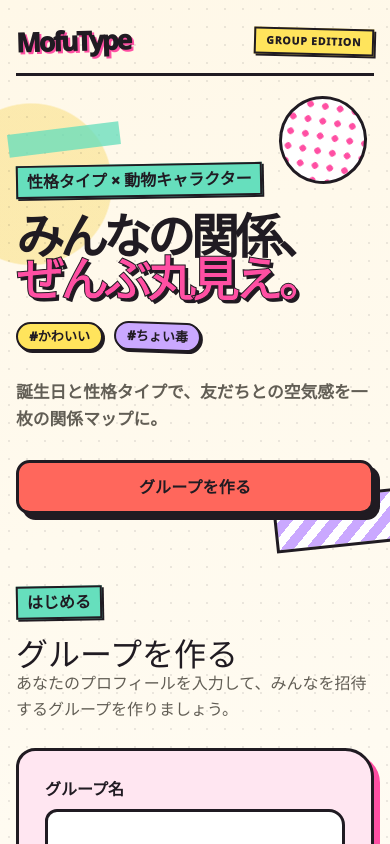
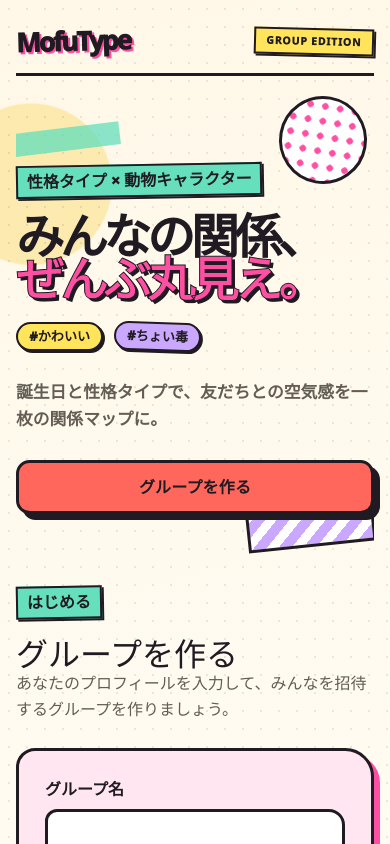
Before and after one commit to mi-hye/mofutype, a Next.js app: page / in a window 390 px wide. Shown: the top 844 px of the page. Built offline with nearby package versions, Linux system fonts and the light colour scheme.

Commit message:
fix: harden zine contrast and mobile overflow

```diff
--- a/src/app/globals.css
+++ b/src/app/globals.css
@@ -15,11 +15,22 @@
   --surface-coral: #fff1ed;
   --surface-mint: #edf9f3;
   --surface-lilac: #f3ecff;
+  --surface-pink: #ffe6f1;
+  --surface-mint-zine: #dcfaef;
+  --surface-error: #fff0eb;
+  --surface-join: #ffe8f2;
+  --surface-disabled: #eeeae0;
   --glow-butter: rgb(248 216 103 / 45%);
   --text: var(--ink);
   --text-muted: #625e55;
+  --text-error: #9c1d2f;
   --border: var(--ink);
   --focus: #006a53;
+  --edge-hot-pink: #c12668;
+  --edge-mint: #0b765e;
+  --edge-unlocked: #7b5900;
+  --tape-mint: rgb(102 223 189 / 76%);
+  --tape-violet: rgb(202 168 255 / 80%);
   --space-12: 0.75rem;
   --space-18: 1.125rem;
   --space-26: 1.625rem;
@@ -36,12 +47,10 @@
 }
 
 html {
-  min-width: 320px;
   scroll-behavior: smooth;
 }
 
 body {
-  min-width: 320px;
   min-height: 100vh;
   margin: 0;
   background:
@@ -53,7 +62,6 @@ body {
     "Yu Gothic", Meiryo, system-ui, sans-serif;
   line-height: 1.6;
   text-rendering: optimizeLegibility;
-  overflow-x: hidden;
 }
 
 button,
@@ -151,8 +159,8 @@ select {
 }
 
 .ui-card[data-variant="default"], .ui-card[data-variant="cream"] { background: var(--cream); }
-.ui-card[data-variant="accent"], .ui-card[data-variant="pink"] { background: #ffe6f1; box-shadow: 6px 6px 0 var(--hot-pink); }
-.ui-card[data-variant="subtle"], .ui-card[data-variant="mint"] { background: #dcfaef; box-shadow: 5px 5px 0 var(--mint-pop); }
+.ui-card[data-variant="accent"], .ui-card[data-variant="pink"] { background: var(--surface-pink); box-shadow: 6px 6px 0 var(--hot-pink); }
+.ui-card[data-variant="subtle"], .ui-card[data-variant="mint"] { background: var(--surface-mint-zine); box-shadow: 5px 5px 0 var(--mint-pop); }
 .ui-card[data-variant="violet"] { background: var(--surface-lilac); box-shadow: 5px 5px 0 var(--lilac); }
 
 .status-banner {
@@ -197,10 +205,10 @@ select {
 .wordmark { color: var(--ink); font-size: 1.65rem; font-weight: 1000; letter-spacing: -0.08em; text-decoration: none; text-shadow: 2px 2px 0 var(--hot-pink); transform: rotate(-1.5deg); }
 .edition-label { border: 2px solid var(--border); padding: 0.2rem 0.65rem; background: var(--butter); box-shadow: 2px 2px 0 var(--ink); font-size: 0.65rem; font-weight: 950; letter-spacing: 0.08em; transform: rotate(1.5deg); }
 .hero { position: relative; max-width: 57rem; padding: 5.5rem 0 4.5rem; isolation: isolate; }
-.hero__decor { position: absolute; inset: 0; z-index: -1; pointer-events: none; }
-.hero__tape { position: absolute; top: 3.25rem; left: -0.5rem; width: 7rem; height: 1.45rem; background: rgb(102 223 189 / 76%); transform: rotate(-7deg); }
+.hero__decor { position: absolute; inset: 0; z-index: -1; overflow: clip; pointer-events: none; }
+.hero__tape { position: absolute; top: 3.25rem; left: -0.5rem; width: 7rem; height: 1.45rem; background: var(--tape-mint); transform: rotate(-7deg); }
 .hero__dots { position: absolute; top: 1.2rem; right: 2%; width: 5.5rem; aspect-ratio: 1; border: 3px solid var(--ink); border-radius: 50%; background: radial-gradient(circle, var(--hot-pink) 0 3px, transparent 3.5px) 0 0 / 15px 15px, var(--surface-raised); transform: rotate(10deg); }
-.hero__stripe { position: absolute; right: -1.75rem; bottom: 2.5rem; width: 8rem; height: 3.3rem; border: 3px solid var(--ink); background: repeating-linear-gradient(-45deg, var(--lilac) 0 10px, var(--surface-raised) 10px 19px); transform: rotate(-6deg); }
+.hero__stripe { position: absolute; right: 0; bottom: 2.5rem; width: 8rem; height: 3.3rem; border: 3px solid var(--ink); background: repeating-linear-gradient(-45deg, var(--lilac) 0 10px, var(--surface-raised) 10px 19px); transform: rotate(-6deg); }
 .hero__eyebrow { display: inline-block; margin: 0 0 1rem; border: 2px solid var(--ink); padding: 0.12rem 0.55rem; background: var(--mint-pop); box-shadow: 2px 2px 0 var(--ink); color: var(--ink); font-weight: 950; transform: rotate(-1deg); }
 .hero h1 { margin: 0; max-width: 12ch; font-size: clamp(3rem, 12vw, 7rem); font-weight: 1000; letter-spacing: -0.09em; line-height: 0.9; text-wrap: balance; }
 .hero h1 span { color: var(--hot-pink); text-shadow: 3px 3px 0 var(--ink); -webkit-text-stroke: 1px var(--ink); }
@@ -233,12 +241,12 @@ select {
   color: var(--ink);
 }
 .form-field input:focus, .form-field select:focus { box-shadow: 3px 3px 0 var(--hot-pink); }
-.form-field input:disabled, .form-field select:disabled { background: #eeeae0; color: var(--text-muted); }
+.form-field input:disabled, .form-field select:disabled { background: var(--surface-disabled); color: var(--text-muted); }
 .unknown-toggle { display: flex; width: fit-content; min-height: 44px; align-items: center; gap: 0.6rem; border: 2px solid var(--ink); border-radius: 999px; padding: 0.32rem 0.8rem 0.32rem 0.45rem; background: var(--butter); box-shadow: 2px 2px 0 var(--ink); font-weight: 850; cursor: pointer; transform: rotate(-0.4deg); }
 .unknown-toggle:has(input:checked) { background: var(--mint-pop); box-shadow: 3px 3px 0 var(--hot-pink); }
 .unknown-toggle input { width: 1.5rem; height: 1.5rem; margin: 0; accent-color: var(--hot-pink); }
-.field-error, .form-error { width: fit-content; margin: 0; border-left: 7px solid var(--coral); padding: 0.22rem 0.55rem; background: #fff0eb; color: #9c1d2f; font-weight: 850; transform: rotate(-0.3deg); }
-.join-panel { width: min(100%, 38rem); border: 3px solid var(--ink); border-radius: 1rem 1.7rem 1.1rem 1.4rem; padding: clamp(1rem, 5vw, 2rem); background: #ffe8f2; box-shadow: var(--shadow-zine); }
+.field-error, .form-error { width: fit-content; margin: 0; border-left: 7px solid var(--coral); padding: 0.22rem 0.55rem; background: var(--surface-error); color: var(--text-error); font-weight: 850; transform: rotate(-0.3deg); }
+.join-panel { width: min(100%, 38rem); border: 3px solid var(--ink); border-radius: 1rem 1.7rem 1.1rem 1.4rem; padding: clamp(1rem, 5vw, 2rem); background: var(--surface-join); box-shadow: var(--shadow-zine); }
 .join-panel > h1 { margin: 0; font-size: clamp(2rem, 8vw, 3.5rem); line-height: 1.1; }
 .join-panel > p { color: var(--text-muted); }
 .invite-preview { display: grid; gap: 0.2rem; margin: 1.25rem 0; border: 3px dashed var(--ink); padding: 0.85rem 1rem; background: var(--butter); box-shadow: 3px 3px 0 var(--ink); transform: rotate(0.6deg); }
@@ -249,7 +257,7 @@ select {
 .group-member-shell { width: min(100% - 1rem, 86rem); padding-top: 1.25rem; }
 .group-member-shell h1 { max-width: 14ch; margin: 0; font-size: clamp(2.5rem, 10vw, 5.5rem); font-weight: 1000; letter-spacing: -0.075em; line-height: 0.92; text-shadow: 3px 3px 0 var(--hot-pink); overflow-wrap: anywhere; }
 .group-member-header { position: relative; display: grid; gap: var(--space-18); margin-bottom: calc(var(--space-18) + 0.6rem); border: 3px solid var(--ink); border-radius: 1rem 1.8rem 0.8rem 1.4rem; padding: clamp(1rem, 4vw, 1.8rem); background: var(--butter); box-shadow: var(--shadow-zine); overflow: hidden; }
-.group-member-header::after { position: absolute; top: 0.8rem; right: -2.2rem; width: 9rem; height: 2rem; background: rgb(202 168 255 / 80%); content: ""; transform: rotate(32deg); pointer-events: none; }
+.group-member-header::after { position: absolute; top: 0.8rem; right: -2.2rem; width: 9rem; height: 2rem; background: var(--tape-violet); content: ""; transform: rotate(32deg); pointer-events: none; }
 .group-member-header p { margin-block: 0.5rem 0; }
 .group-member-actions { position: relative; z-index: 1; display: flex; flex-wrap: wrap; align-items: flex-start; gap: var(--space-12); }
 .group-graph { display: grid; gap: var(--space-18); }
@@ -271,9 +279,9 @@ select {
 .pointer-flow-controls button:last-child { border-bottom: 0; font-size: 0.7rem; }
 .group-graph__canvas .react-flow__attribution { border-radius: 0.3rem 0 0 0; background: rgb(255 253 247 / 88%); font-size: 0.65rem; }
 .relationship-edge--locked .react-flow__edge-path { stroke: var(--ink); }
-.relationship-edge--unlocked .react-flow__edge-path { stroke: #a77b00; stroke-dasharray: 12 5; }
-.relationship-edge--incident.relationship-edge--locked .react-flow__edge-path { stroke: var(--hot-pink); }
-.relationship-edge--incident.relationship-edge--unlocked .react-flow__edge-path { stroke: var(--mint-pop); }
+.relationship-edge--unlocked .react-flow__edge-path { stroke: var(--edge-unlocked); stroke-dasharray: 12 5; }
+.relationship-edge--incident.relationship-edge--locked .react-flow__edge-path { stroke: var(--edge-hot-pink); }
+.relationship-edge--incident.relationship-edge--unlocked .react-flow__edge-path { stroke: var(--edge-mint); }
 .animal-graph-node { position: relative; display: grid; min-width: 7rem; justify-items: center; gap: 0.22rem; text-align: center; transition: transform 150ms ease; }
 .animal-graph-node[data-selected="true"] { z-index: 2; transform: scale(1.06) rotate(-1deg); }
 .animal-graph-node__handle { width: 1px !important; height: 1px !important; border: 0 !important; opacity: 0; pointer-events: none; }
```
Also changed, not shown: 1 other file (tests, documents, lock files or other folders).
